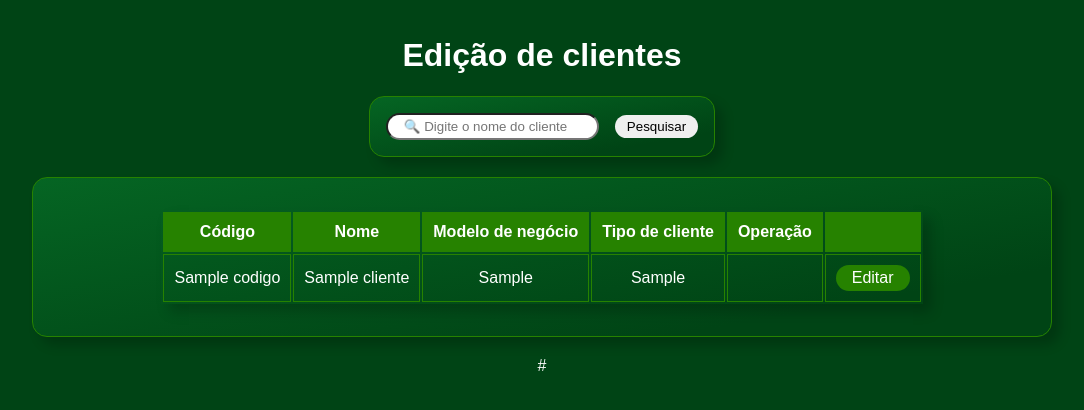
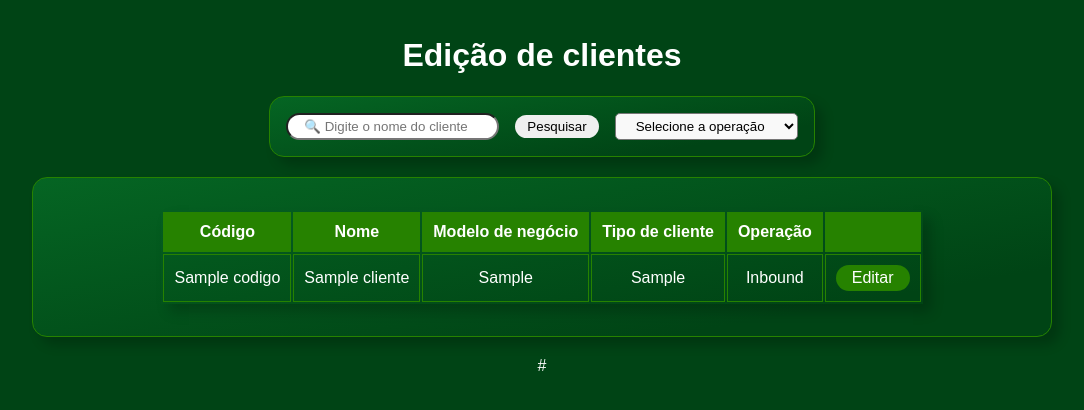
Before and after one commit to fanecovsf/crud-clients, a Flask app: template templates/index.html in a window 1280 px wide. Shown: the top 410 px of the page, without its empty margins (114-1198 px from the left). Run offline with Flask 3, Linux system fonts and the light colour scheme; the template is opened without the code that fills it: most values are stand-ins (such as "Sample title", 1, 10 or a date in 2020); parts of the project's set-up code (start-up, migrations or seed data) failed here and were passed over; some libraries are stand-ins or nearby versions.

Commit message:
feat: adicionado dropdown para pesquisa de operação

```diff
--- a/static/styles/styles.css
+++ b/static/styles/styles.css
@@ -58,6 +58,16 @@ body {
 input {
   border-radius: 50px;
   padding: 4px 16px;
+}
+
+
+
+.dropDown {
+  border-radius: 5px;
+  padding: 4px 16px;
+  margin-left: 16px;
+  background-color: #f9f9f9;
+  min-width: 100px;
 }
 
 .input-form {
--- a/templates/index.html
+++ b/templates/index.html
@@ -29,6 +29,13 @@
           <div>
             <button type="submit">Pesquisar</button>
           </div>
+          <div>
+            <select name="drop" class="dropDown" id="drop">
+              <option value="" disabled selected>Selecione a operação</option>
+              <option value="inbound">Inbound</option>
+              <option value="outbound">Outbound</option>
+            </select>
+          </div>
         </form>
       </section>
       <section class="div-table">
@@ -50,7 +57,7 @@
               <td>{{c.nome}}</td>
               <td>{{c.modelo_de_negocio}}</td>
               <td>{{c.tipo_de_cliente}}</td>
-              <td>{{ "Outbound" if c.outbound == True }}</td>
+              <td>{{ "Outbound" if c.outbound == True else "Inbound" }}</td>
               <td>
                 <a href="/clientes/edit/{{c.codigo}}" class="edit-button">Editar</a>
               </td>
```
Also changed, not shown: static/scripts/script.js (added, +8 -0 lines).
